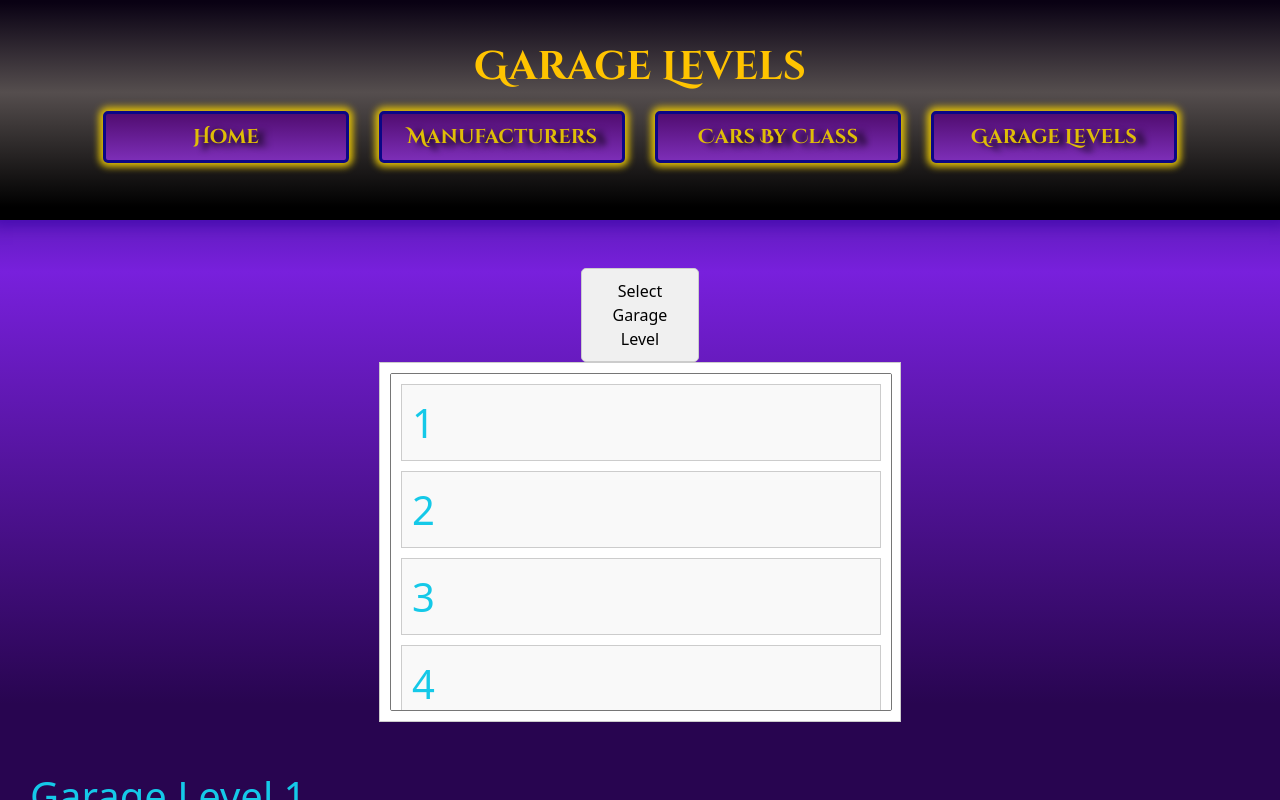
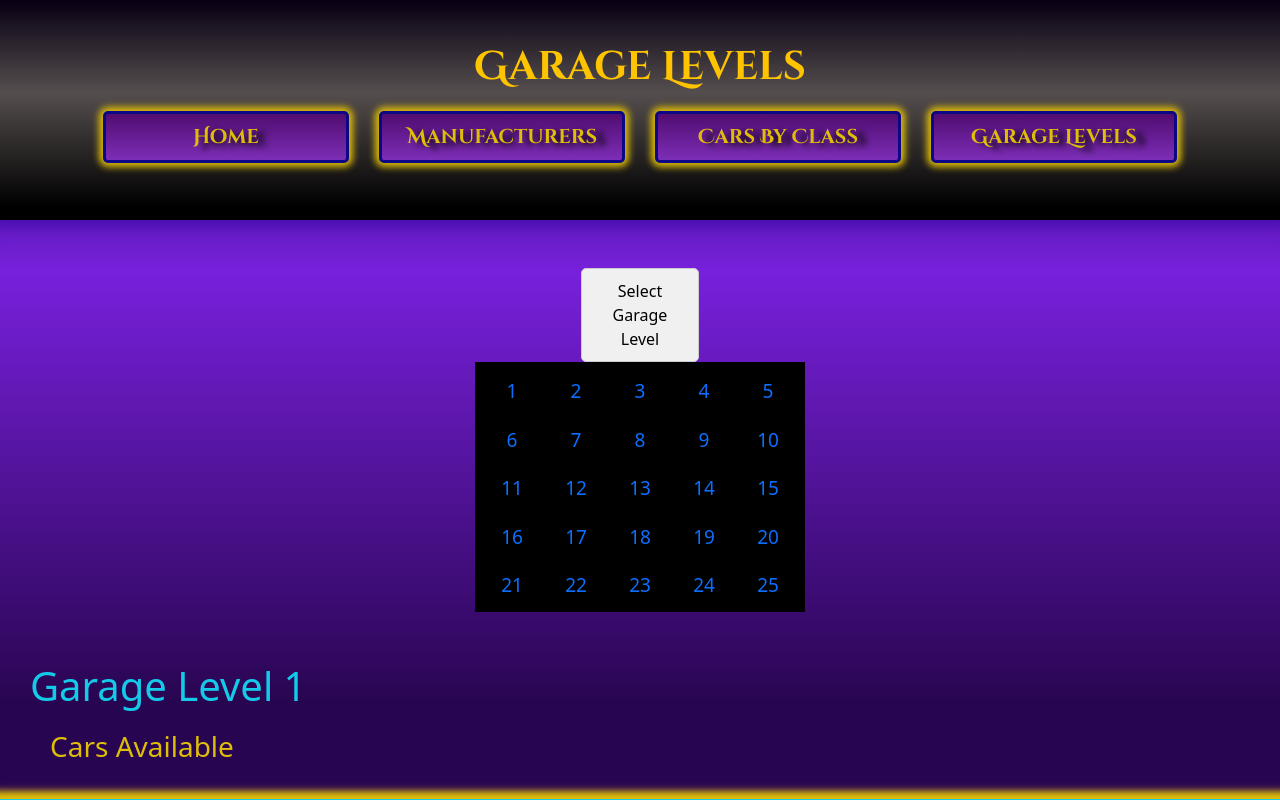
Before and after one commit to JHebenstreit48/asphalt-legends-unite-react, a React (Vite) app: page /garagelevels in a window 1280 px wide. Both pictures are taken after a click on the button "Select Garage Level". Shown: the top 800 px of the page. Built offline with nearby package versions, Linux system fonts and the light colour scheme.

Commit message:
fixed dropdown list rendering

```diff
--- a/src/CSS/GarageLevels.css
+++ b/src/CSS/GarageLevels.css
@@ -1,9 +1,6 @@
 /* Parent container to center content */
 .GlJumpList {
   display: flex;
-  justify-content: center;
-  align-items: flex-start; /* Align items to the top of the flexbox */
-  flex-direction: column; /* Stack the button and dropdown vertically */
   height: 100vh; /* Full viewport height */
   margin-top: 2rem; /* Margin at the top of the button */
 }
@@ -28,12 +25,10 @@
 .GLDropDown {
   display: none;
   position: relative;
-  width: 50rem;
-  max-width: 500px; /* Control the width of the dropdown */
-  border: 1px solid #ccc;
-  background-color: #fff;
-  padding: 10px;
-  z-index: 1;
+  width: 20rem;
+  max-width: 350px; /* Control the width of the dropdown */
+  background-color: #000000;
+  padding: 5px;
   text-align: center;
 }
 
@@ -45,23 +40,22 @@
 /* 4-column grid layout for the dropdown */
 .GLDropDownList {
   display: grid;
-  grid-template-columns: repeat(4, 1fr);
-  gap: 5px;
+  grid-template-columns: repeat(5, 1fr);
   width: 100%;
-  max-height: 21rem; /* Optional: Limit the height of the dropdown */
-  overflow-y: auto;  /* Scroll when content exceeds height */
-}
-
-.GLDropDownList option {
-  padding: 10px;
-  border: 1px solid #ccc;
-  background-color: #f9f9f9;
+  max-height: 15rem; /* Optional: Limit the height of the dropdown */
+  overflow-y: auto;  /* Scroll when content exceeds height*/
   cursor: pointer;
 }
 
-/* Optional: Hover effect for dropdown options */
-.GLDropDownList option:hover {
-  background-color: #ddd;
+.glAlphabetical {
+  display: flex;
+  justify-content: center;
+  font-size: 19px;
+  margin-top: 10px;
+  margin-bottom: 10px;
+  text-decoration: none;
+  margin-left: auto;
+  margin-right: auto;
 }
 
 .mainHeading {
--- a/src/GarageLevels/GarageLevelsDropDown.tsx
+++ b/src/GarageLevels/GarageLevelsDropDown.tsx
@@ -7,9 +7,9 @@ export default function GarageLevelsJumpList() {
   const [isDropdownOpen, setIsDropdownOpen] = useState(false);
 
   // Function to handle level jump
-  function jumpToGarageLevel(event: React.ChangeEvent<HTMLSelectElement>) {
-    const selectedLevel = event.target.value;
-    const element = document.getElementById(`garage-level-${selectedLevel}`);
+  function jumpToGarageLevel(levelKey: number) {
+    // const selectedLevel = event.target.value;
+    const element = document.getElementById(`garage-level ${levelKey}`);
     if (element) {
       element.scrollIntoView({ behavior: 'smooth' });
     }
@@ -30,17 +30,17 @@ export default function GarageLevelsJumpList() {
 
       {/* Dropdown with 4 columns, hidden until clicked */}
       <div className={`GLDropDown ${isDropdownOpen ? 'show' : ''}`}>
-        <select className="GLDropDownList" onChange={jumpToGarageLevel} size={10}>
+        <div className="GLDropDownList">
           {garageLevelList.map((garageLevelNumber) => (
-            <option
-              className='brandAlphabetical'
+            <a
+              className='glAlphabetical'
               key={garageLevelNumber.GarageLevelKey}
-              value={garageLevelNumber.GarageLevelKey}
+              onClick={() => jumpToGarageLevel(garageLevelNumber.GarageLevelKey)}
             >
               {garageLevelNumber.GarageLevelKey}
-            </option>
+            </a>
           ))}
-        </select>
+        </div>
       </div>
 
       {/* Render garage levels */}
@@ -48,7 +48,7 @@ export default function GarageLevelsJumpList() {
         {garageLevelList.map((garageLevelNumber) => (
           <div
             key={garageLevelNumber.GarageLevelKey}
-            id={`garage-level-${garageLevelNumber.GarageLevelKey}`}
+            id={`garage-level ${garageLevelNumber.GarageLevelKey}`}
           >
             <GLContent {...garageLevelNumber} />
           </div>
```
